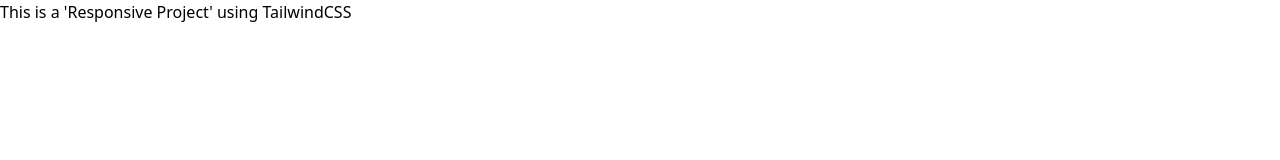
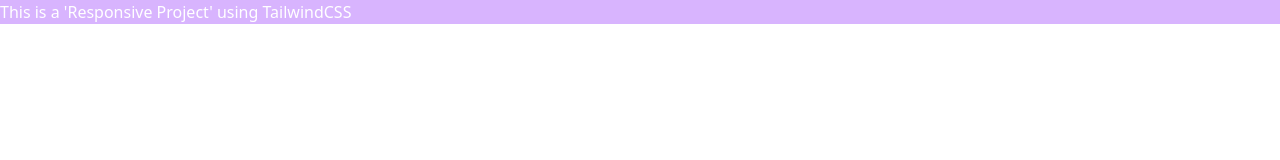
Before and after one commit to Sujan-Kumar/Tailwind-Project-01, a website built with Vite: page index.html in a window 1280 px wide. Built offline with nearby package versions, Linux system fonts and the light colour scheme.

Commit message:
Background Color Added

```diff
--- a/index.html
+++ b/index.html
@@ -8,6 +8,6 @@
      <link rel="stylesheet" href="./css/main.css">
 </head>
 <body>
-    <h1>This is a 'Responsive Project' using TailwindCSS</h1>
+    <h1 class="bg-purple-300 text-white">This is a 'Responsive Project' using TailwindCSS</h1>
 </body>
 </html>
```
